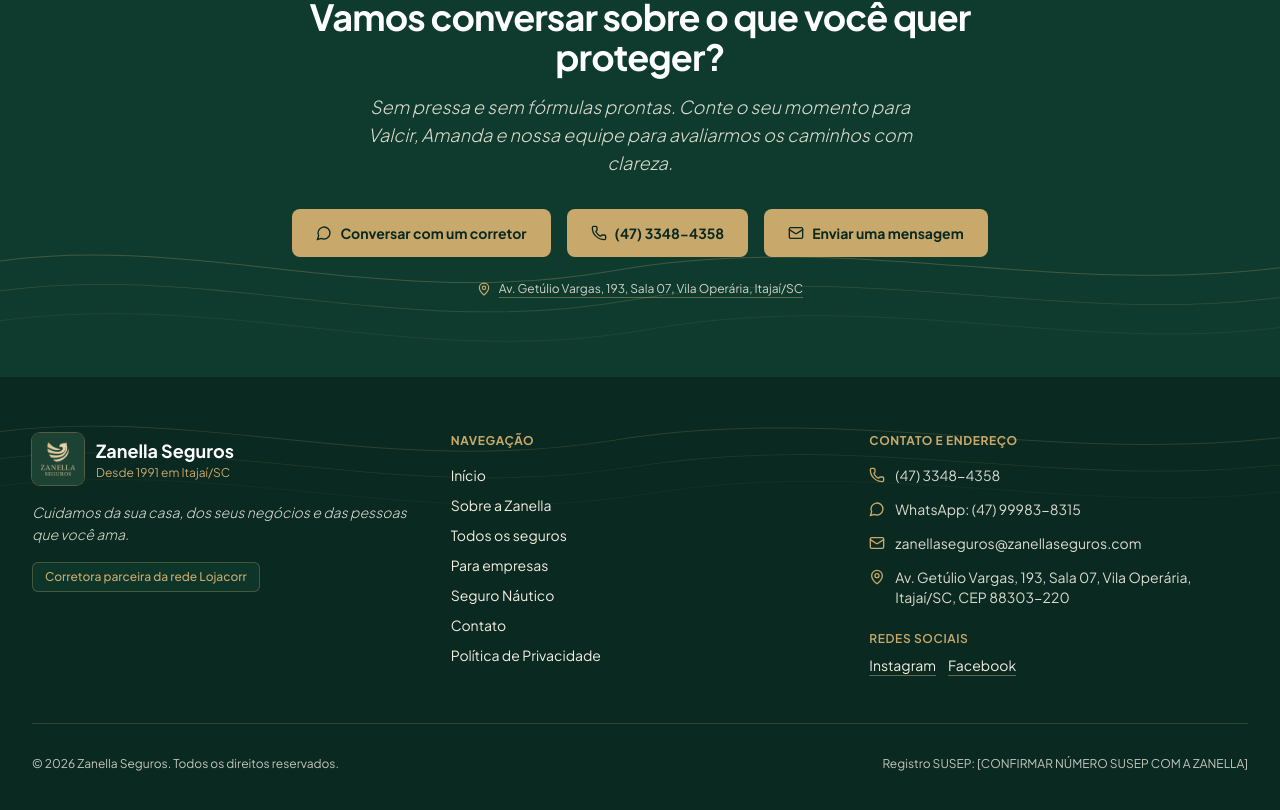
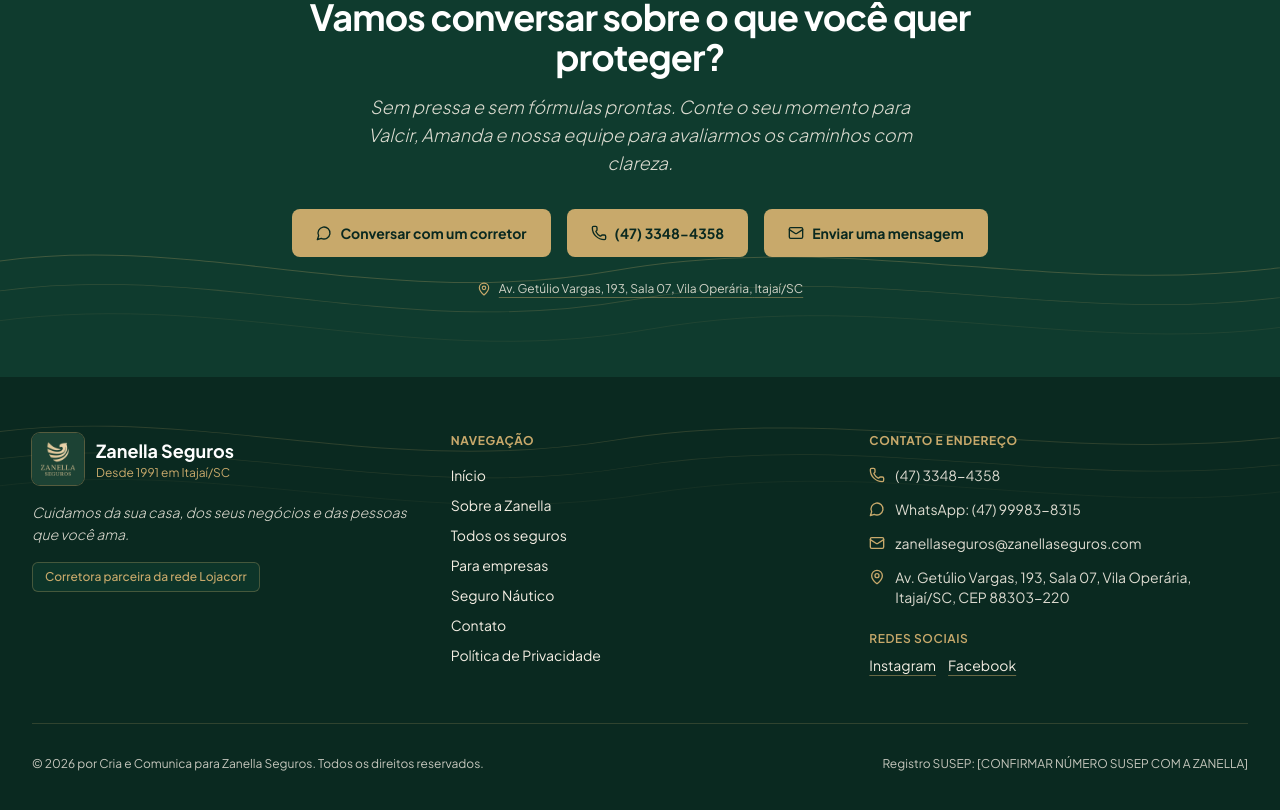
Before and after one commit to gabrielcriaecomunica/zanellaseguros, a Next.js app: page / in a window 1280 px wide. Shown: the part 4273-5083 px from the top of the page. Built offline with nearby package versions, Linux system fonts and the light colour scheme.

Commit message:
copy: atualiza texto de copyright no rodape

```diff
--- a/components/Footer.tsx
+++ b/components/Footer.tsx
@@ -184,7 +184,8 @@ export function Footer() {
 
         <div className="mt-8 flex flex-col gap-3 text-xs text-creme/80 sm:flex-row sm:items-center sm:justify-between">
           <p>
-            © <CopyrightYear /> Zanella Seguros. Todos os direitos reservados.
+            © <CopyrightYear /> por Cria e Comunica para Zanella Seguros. Todos
+            os direitos reservados.
           </p>
           <p>Registro SUSEP: {EMPRESA.susep}</p>
         </div>
```
